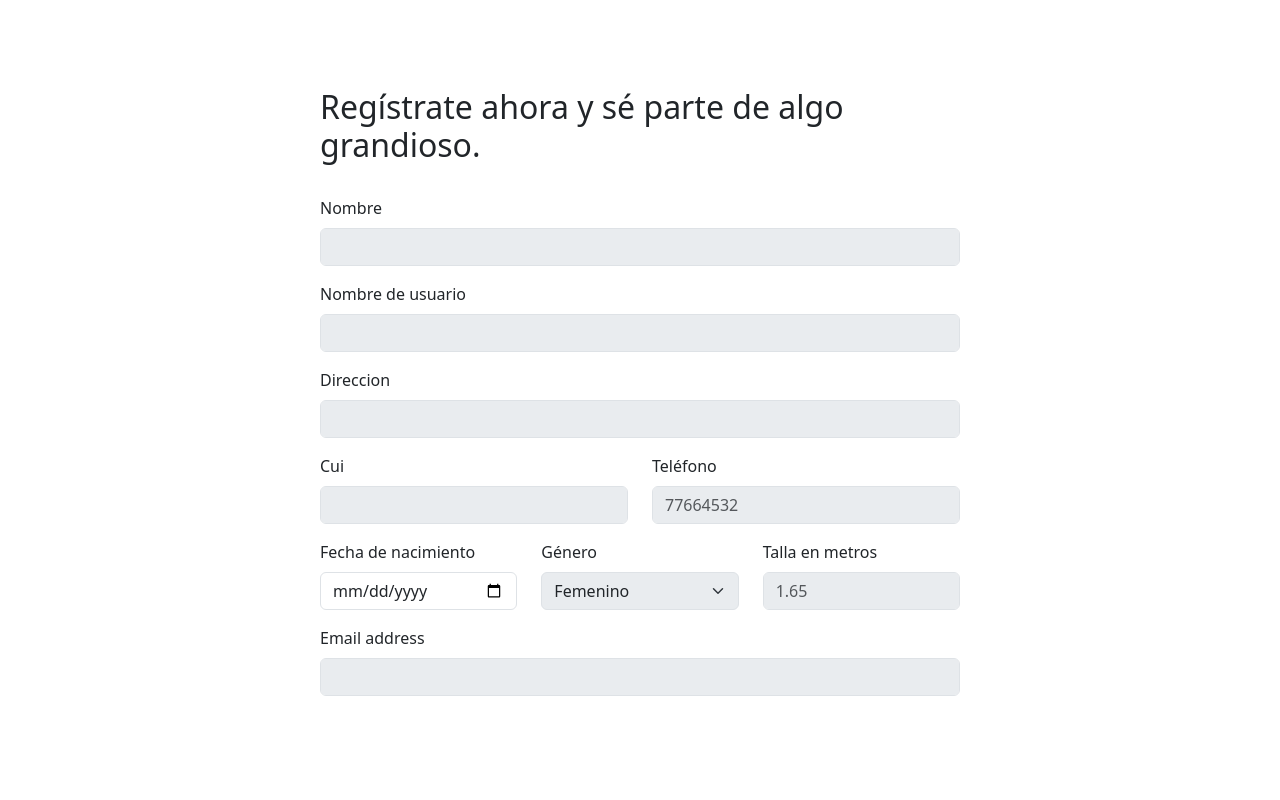
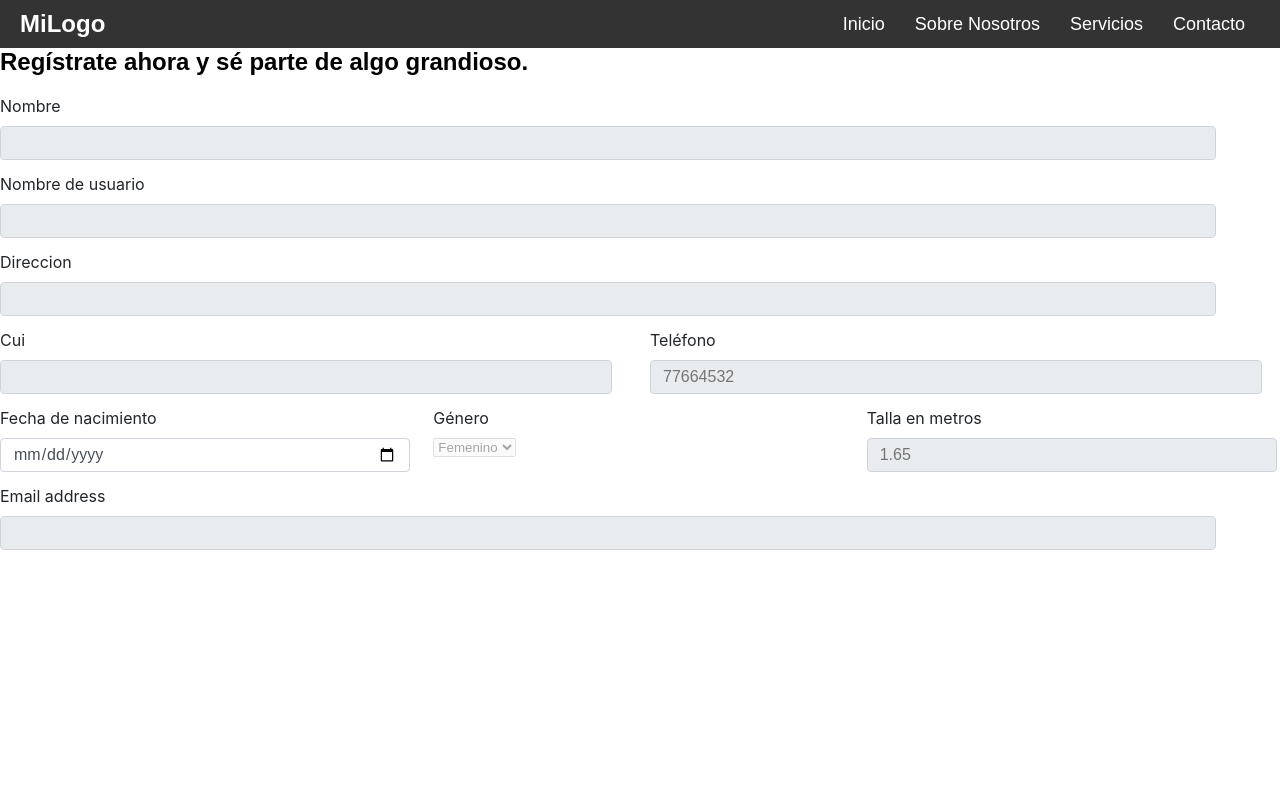
Before and after one commit to Gerardo-Mantanico/Planificador-de-dieta, a PHP site: page /Perfil.php in a window 1280 px wide. Run offline with PHP 8.4, Linux system fonts and the light colour scheme.

Commit message:
updates  2024-02-09

```diff
--- a/app/Views/Perfil.php
+++ b/app/Views/Perfil.php
@@ -1,16 +1,6 @@
-<!DOCTYPE html>
-<html lang="en">
 
-<head>
-    <meta charset="UTF-8">
-    <meta name="viewport" content="width=device-width, initial-scale=1.0">
-    <title>Perfil</title>
-    <link rel="stylesheet" href="styleForms.css">
-    <link href="https://cdn.jsdelivr.net/npm/bootstrap@5.3.3/dist/css/bootstrap.min.css" rel="stylesheet" integrity="sha384-QWTKZyjpPEjISv5WaRU9OFeRpok6YctnYmDr5pNlyT2bRjXh0JMhjY6hW+ALEwIH" crossorigin="anonymous">
-</head>
-
-<body>
-    <div class="container-R">
+    <?php require_once('header.php'); ?>
+    <div class="container-R" >
         <div class="container-forms">
         <h2>Regístrate ahora y sé parte de algo grandioso.</h2> <br>
             <form action="#" method="post">
@@ -64,7 +54,4 @@
             </form>
         </div>
     </div>
-</body>
 <script src="DatosPerfil.js"></script>
-
-</html>
--- /dev/null
+++ b/app/Views/header.php
@@ -0,0 +1,32 @@
+<!DOCTYPE html>
+<html lang="es">
+<head>
+    <meta charset="UTF-8">
+    <meta name="viewport" content="width=device-width, initial-scale=1.0">
+    <title>Menú de Navegación</title>
+    <link rel="stylesheet" href="style/header.css">
+     <link rel="stylesheet" href="style/form.css">
+</head>
+<body>
+    <header>
+        <nav class="navbar">
+            <div class="logo">
+                <a href="#">MiLogo</a>
+            </div>
+            <ul class="nav-links">
+                <li><a href="#home">Inicio</a></li>
+                <li><a href="#about">Sobre Nosotros</a></li>
+                <li><a href="#services">Servicios</a></li>
+                <li><a href="#contact">Contacto</a></li>
+            </ul>
+            <div class="menu-toggle">
+                <span class="bar"></span>
+                <span class="bar"></span>
+                <span class="bar"></span>
+            </div>
+        </nav>
+    </header>
+    <div>
+
+</body>
+</html>
--- /dev/null
+++ b/app/Views/style/form.css
@@ -0,0 +1,80 @@
+*{
+    margin: 0%;
+    padding: 0%;
+    font-family: inherit;
+}
+
+
+.form-control {
+    display: block;
+    width: 93%;
+    height: 20px;
+    padding: .375rem .75rem;
+    font-size: 1rem;
+    font-weight: 400;
+    line-height: 1.5;
+    color: #495057;
+    background-color: #fff;
+    background-clip: padding-box;
+    border: 1px solid #ced4da;
+    border-radius: .25rem;
+    transition: border-color .15s ease-in-out, box-shadow .15s ease-in-out;
+}
+
+.form-control:focus {
+    color: #495057;
+    background-color: #fff;
+    border-color: #DDE392;
+    outline: 0;
+    box-shadow: 0 0 0 .2rem rgba(221, 227, 146, .5);
+}
+
+.form-control:disabled, .form-control[readonly] {
+    background-color: #e9ecef;
+    opacity: 1;
+}
+.btn-primary{
+    display: block;
+    width: 100%;
+    padding: .375rem .75rem;
+    font-size: 1rem;
+    font-weight: 400;
+    line-height: 1.5;
+    color: white;
+    background-color: #504B3A;
+    background-clip: padding-box;
+    border: 1px solid #ced4da;
+    border-radius: .25rem;
+    transition: border-color .15s ease-in-out, box-shadow .15s ease-in-out;
+
+}
+.mb-3{
+    gap: 8px;
+    margin-bottom: 12px;
+    width: 100%;
+}
+
+.form-label {
+    display: block;
+    margin-bottom: .5rem;
+    font-size: 1rem;
+    font-weight: 400;
+    color: #212529;
+    line-height: 1.5;
+    font-family: -apple-system, BlinkMacSystemFont, "Segoe UI", Roboto, "Helvetica Neue", Arial, sans-serif;
+}
+.btn-primary :hover{
+    background-color: white;
+    border: #504B3A;
+}
+
+.btn-primary:hover {
+    background-color: #ffffff;
+    border: 2px solid;
+    border-color:  #504B3A;
+    color: #495057;
+}
+.row{
+    display: flex;
+    gap: 20px;
+}
--- /dev/null
+++ b/app/Views/style/header.css
@@ -0,0 +1,88 @@
+body {
+    margin: 0;
+    font-family: Arial, sans-serif;
+}
+
+header {
+    background-color: #333;
+}
+
+.navbar {
+    display: flex;
+    justify-content: space-between;
+    align-items: center;
+    padding: 10px 20px;
+    color: #fff;
+}
+
+.logo a {
+    color: #fff;
+    text-decoration: none;
+    font-size: 24px;
+    font-weight: bold;
+}
+
+.nav-links {
+    list-style: none;
+    display: flex;
+    margin: 0;
+    padding: 0;
+}
+
+.nav-links li {
+    margin: 0 15px;
+}
+
+.nav-links a {
+    color: #fff;
+    text-decoration: none;
+    font-size: 18px;
+}
+
+.nav-links a:hover {
+    text-decoration: underline;
+}
+
+.menu-toggle {
+    display: none;
+    flex-direction: column;
+    cursor: pointer;
+}
+
+.menu-toggle .bar {
+    background-color: #fff;
+    height: 3px;
+    width: 25px;
+    margin: 3px 0;
+}
+
+@media (max-width: 768px) {
+    .nav-links {
+        display: none;
+        flex-direction: column;
+        width: 100%;
+        background-color: #333;
+    }
+
+    .nav-links.active {
+        display: flex;
+    }
+
+    .nav-links li {
+        margin: 15px 0;
+    }
+
+    .menu-toggle {
+        display: flex;
+    }
+}
+
+section {
+    padding: 60px 20px;
+    text-align: center;
+}
+
+h1, h2 {
+    margin: 0;
+}
+3
--- a/public/stylist.css
+++ b/public/stylist.css
@@ -11,7 +11,7 @@ body{
 header{
     width: 100%;
     height: 40px;
-    background-color: #cddba1;
+    background-color: #c7e6d7;
     display: flex;
     gap: 80px;
 }
@@ -167,7 +167,7 @@ nav {
     text-align: center;
     display: flex;
     align-items: center;
-    background-color: #76970b;
+    background-color: #4ebb98;
     justify-content: flex-end;
 }
 
```
Also changed, not shown: app/Views/CrearUsurio.php (+4 -5 lines), app/Views/login.php (+25 -24 lines), app/Views/style/login.css (added, +8 -0 lines), app/Views/js/DatosPerfil.js (renamed from app/Views/DatosPerfil.js), app/Views/js/animacion.js (renamed from app/Views/animacion.js), app/Views/style/style.css (renamed from app/Views/style.css), app/Views/style/styleForms.css (renamed from app/Views/styleForms.css), 2 other files.
